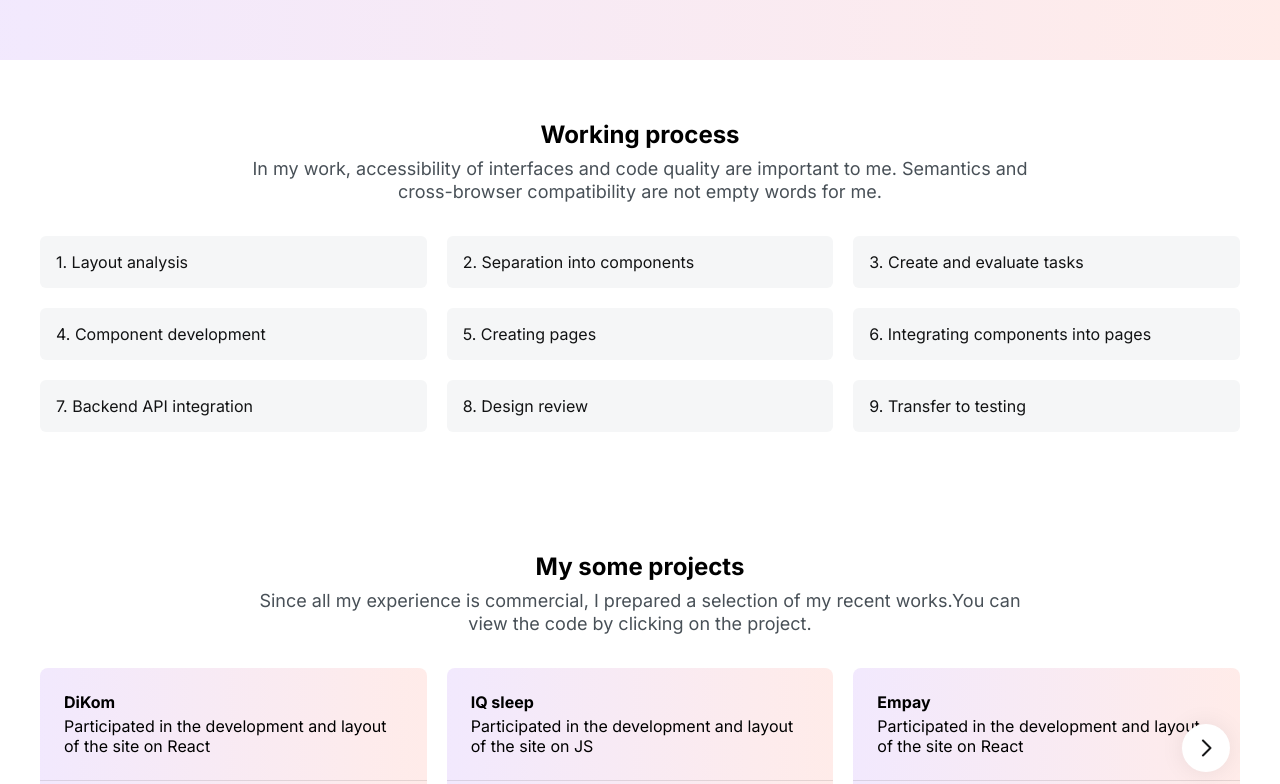
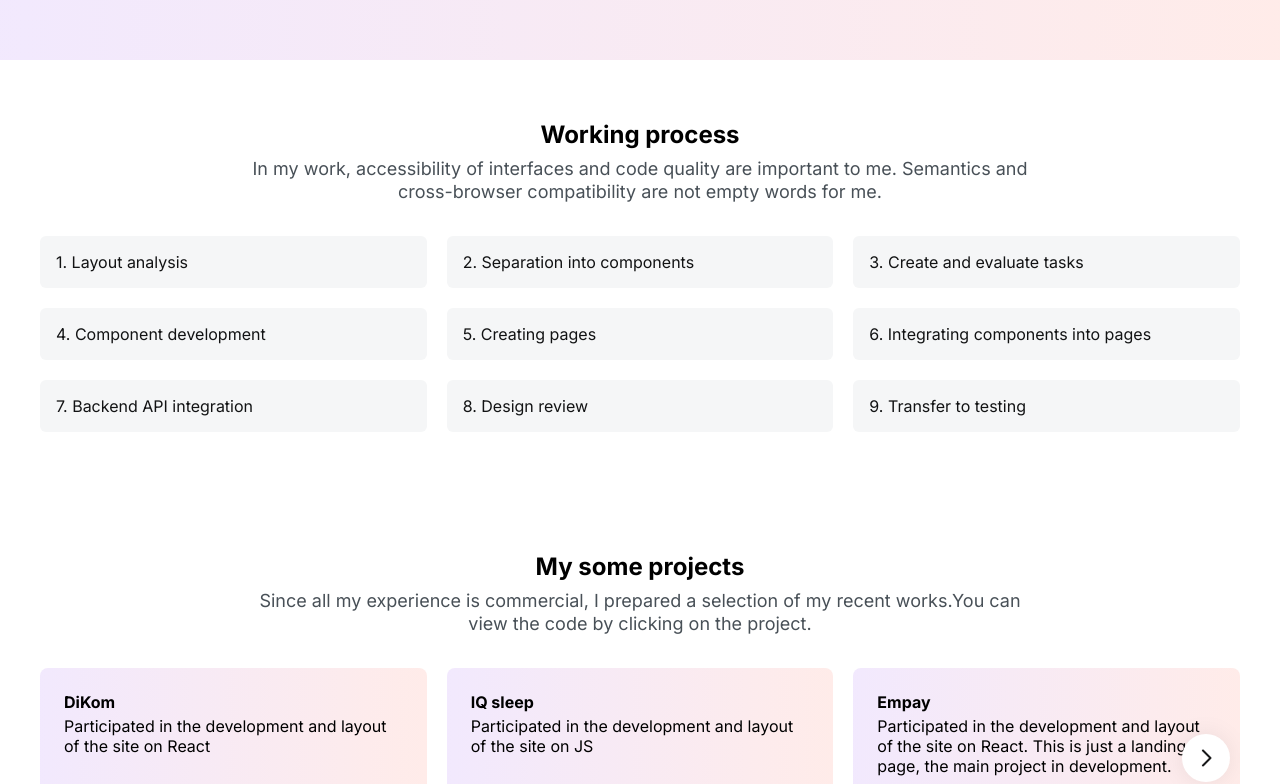
Before and after one commit to juliyastrilets/juliyastrilets.github.io, a Next.js app: page / in a window 1280 px wide. Shown: the part 2016-2800 px from the top of the page. Built offline with nearby package versions, Linux system fonts and the light colour scheme.

Commit message:
update content

```diff
--- a/src/components/hero/index.tsx
+++ b/src/components/hero/index.tsx
@@ -9,7 +9,7 @@ export const Hero = () => {
       <div className={styles.wrapperImg}>
         <Image
           className={styles.img}
-          src="/img/user.webp"
+          src="/img/user-ai.webp"
           alt="icon"
           width={534}
           height={534}
--- a/src/components/projects/slider/model.tsx
+++ b/src/components/projects/slider/model.tsx
@@ -1,11 +1,14 @@
+interface Link {
+  id: number;
+  title: string;
+  href: string;
+}
+
 export interface Slide {
   id: number;
   title: string;
   subtitle: string;
-  demo: string;
-  source: string;
-  hrefDemo: string;
-  hrefSource: string;
+  links: Link[];
 }
 
 export const slides: Slide[] = [
@@ -14,66 +17,62 @@ export const slides: Slide[] = [
     title: 'DiKom',
     subtitle:
       'Participated in the development and layout of the site on React',
-    demo: 'Demo',
-    source: 'Source',
-    hrefDemo: 'https://www.dikom.ru/',
-    hrefSource: '',
+
+    links: [{ id: 1, title: 'Demo', href: 'https://www.dikom.ru/' }],
   },
   {
     id: 2,
     title: 'IQ sleep',
     subtitle:
       'Participated in the development and layout of the site on JS',
-    demo: 'Demo',
-    source: 'Source',
-    hrefDemo: 'https://iqsleep.ru/',
-    hrefSource: '',
+    links: [{ id: 1, title: 'Demo', href: 'https://iqsleep.ru/' }],
   },
   {
     id: 3,
     title: 'Empay',
     subtitle:
-      'Participated in the development and layout of the site on React',
-    demo: 'Demo',
-    source: 'Source',
-    hrefDemo: 'https://empay.com/',
-    hrefSource: '',
+      'Participated in the development and layout of the site on React. This is just a landing page, the main project in development.',
+    links: [{ id: 1, title: 'Demo', href: 'https://empay.com/' }],
   },
   {
     id: 4,
     title: 'Portfolio',
-    subtitle: 'This portfolio project',
-    demo: 'Demo',
-    source: 'Source',
-    hrefDemo: '#home',
-    hrefSource:
-      'https://github.com/juliyastrilets/juliyastrilets.github.io',
+    subtitle: 'Source of this portfolio',
+    links: [
+      {
+        id: 1,
+        title: 'Source',
+        href: 'https://github.com/juliyastrilets/juliyastrilets.github.io',
+      },
+    ],
   },
   {
     id: 5,
-    title: 'Example: TodoList Zustand',
-    subtitle: 'Project implemented with the help Zustund',
-    demo: 'Demo',
-    source: 'Source',
-    hrefDemo: 'https://juliyastrilets.github.io/todos-zustand/',
-    hrefSource: 'https://github.com/juliyastrilets/todos-zustand',
+    title: 'Example: TodoList with Zustand',
+    subtitle: 'Project implemented with the help Zustand',
+    links: [
+      {
+        id: 1,
+        title: 'Demo',
+        href: 'https://juliyastrilets.github.io/todos-zustand/',
+      },
+      {
+        id: 2,
+        title: 'Source',
+        href: 'https://github.com/juliyastrilets/todos-zustand',
+      },
+    ],
   },
   // {
   //   id: 6,
   //   title: 'Example: TodoList Redux',
   //   subtitle: 'Project implemented with the help Redux.',
-  //   demo: 'Demo',
-  //   source: 'Source',
-  //   hrefDemo: '#',
-  //   hrefSource: '#',
+  //   links: []
   // },
   // {
   //   id: 7,
   //   title: 'Example: Market',
   //   subtitle: 'Project implemented React',
-  //   demo: 'Demo',
-  //   source: 'Source',
-  //   hrefDemo: '#',
-  //   hrefSource: '#',
+  //   links: []
   // },
 ];
--- a/src/components/projects/slider/project-slide/index.tsx
+++ b/src/components/projects/slider/project-slide/index.tsx
@@ -13,25 +13,16 @@ export const ProjectSlide = ({ slide }: ProjectSlideProps) => {
         <p className={styles.subtitle}>{slide.subtitle}</p>
       </div>
       <div className={styles.footer}>
-        <a
-          className={styles.button}
-          href={slide.hrefDemo}
-          target="_blank"
-        >
-          {slide.demo}
-        </a>
-        {slide.hrefSource && (
-          <>
-            <div className={styles.verticalSeparator} />
-            <a
-              className={styles.button}
-              href={slide.hrefSource}
-              target="_blank"
-            >
-              {slide.source}
-            </a>
-          </>
-        )}
+        {slide.links.map((link) => (
+          <a
+            className={styles.button}
+            key={link.id}
+            href={link.href}
+            target="_blank"
+          >
+            {link.title}
+          </a>
+        ))}
       </div>
     </div>
   );
```
Also changed, not shown: public/img/user-ai.webp (added).
